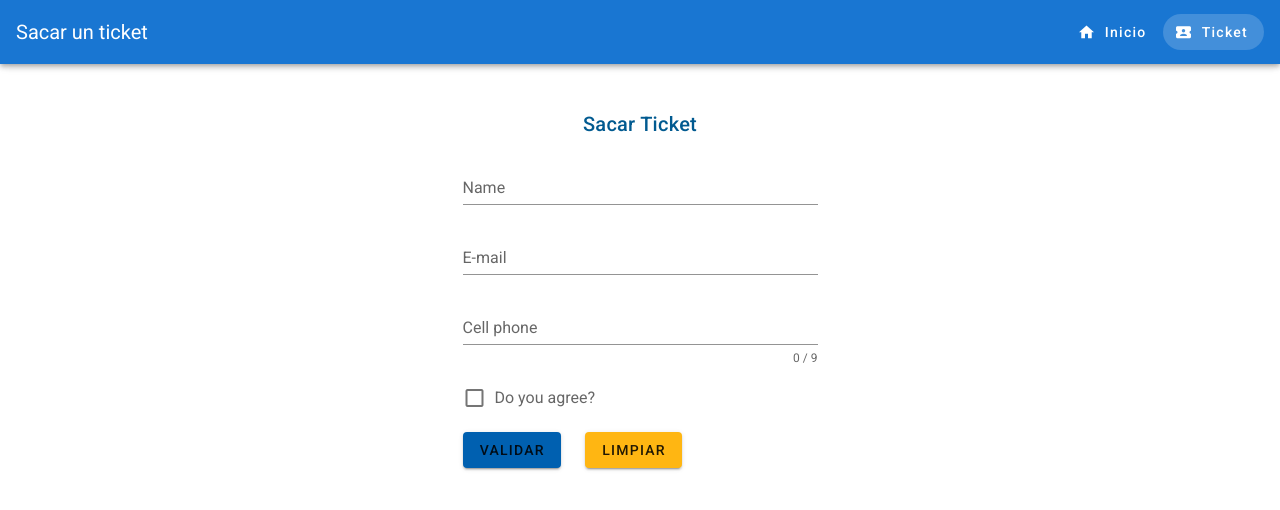
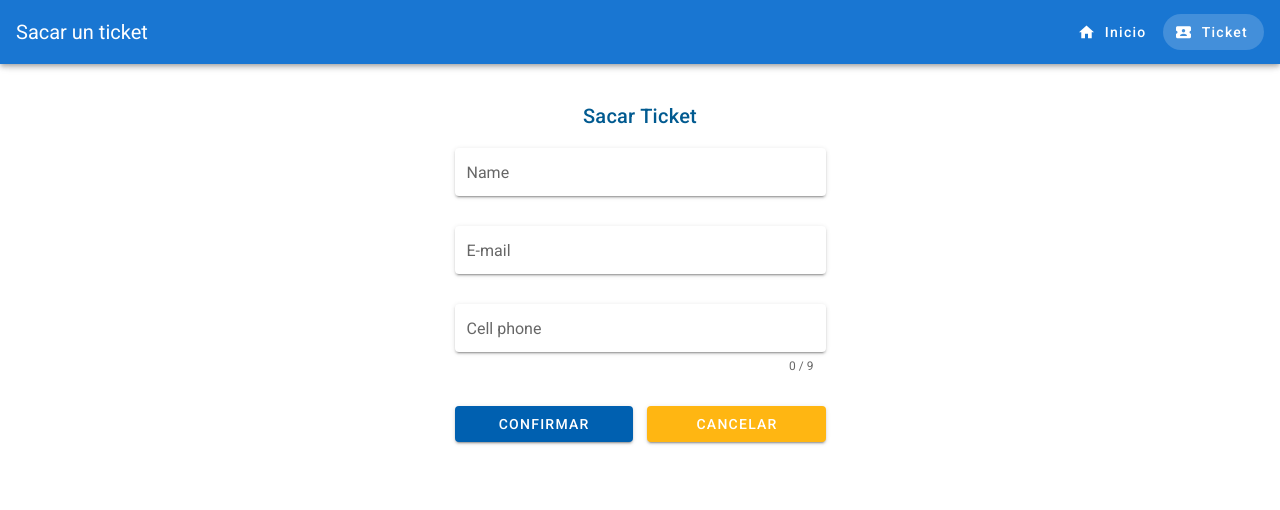
Before and after one commit to JavCho23/colasvirtuales, a Vue app: page /ticket in a window 1280 px wide. Shown: the top 510 px of the page. Built offline with nearby package versions, Linux system fonts and the light colour scheme.

Commit message:
refactorizando

```diff
--- a/src/components/RegTicket.vue
+++ b/src/components/RegTicket.vue
@@ -1,73 +1,68 @@
 <template>
-  <v-form
-    :class="isMobile ? 'pa-6' : 'pa-4'"
-    :flat="isMobile ? true : false"
-    ref="form"
-    v-model="valid"
-    lazy-validation
-  >
+  <v-card flat class="pa-2">
     <v-card-title class="text d-flex justify-center" v-text="title" />
+    <v-card-text class="px-0 pb-6">
       <v-text-field
+      solo
+        v-model="name"
+        label="Name"
         color="#015a90"
-      v-model="name"
-      :rules="nameRules"
-      label="Name"
-      required
+        :rules="[rules.required]"
       ></v-text-field>
 
       <v-text-field
+      solo
         color="#015a90"
         v-model="email"
-      :rules="emailRules"
+        :rules="[rules.required, rules.email]"
         label="E-mail"
-      required
       ></v-text-field>
 
       <v-text-field
+      solo
+        v-model="number"
+        label="Cell phone"
         color="#015a90"
-      v-model="number"
-      :counter="9"
-      :rules="numberRules"
-      label="Cell phone"
-      required
+        :rules="[rules.required, rules.counter]"
+        counter
+        maxlength="9"
       ></v-text-field>
+    </v-card-text>
 
-    <v-checkbox
-      color="#015a90"
-      v-model="checkbox"
-      :rules="checkRules"
-      label="Do you agree?"
-      required
-    ></v-checkbox>
-
-    <v-btn :disabled="!valid" class="mr-6" @click="validate" color="#0060b0">
-      Validar
+    <v-card-actions class="pa-0">
+      <v-btn color="#0060b0" width="48%" dark>
+        Confirmar
       </v-btn>
-
-    <v-btn class="mr-6" @click="reset" color="#ffb612">
-      Limpiar
+      <v-spacer></v-spacer>
+      <v-btn color="#ffb612" width="48%" dark>
+        Cancelar
       </v-btn>
-  </v-form>
+    </v-card-actions>
+  </v-card>
 </template>
 
 <script>
 export default {
   data() {
     return {
+      title: "Sacar Ticket",
+
+      name: "",
+      email: "",
+      number: "",
+
       show: false,
-      title: "Sacar Ticket",
+      checkbox: false,
       valid: true,
-      email: "",
-      emailRules: [
-        (v) => !!v || "E-mail es requerido",
-        (v) => /.+@.+\..+/.test(v) || "E-mail no es válido",
-      ],
-      number: "",
-      numberRules: [
-        (v) => !!v || "El número es requerido",
-        (v) => (v && v.length == 9) || "Número incorrecto",
-      ],
-      checkbox: false,
+
+      rules: {
+        required: (value) => !!value || "Required.",
+        counter: (value) => value.length <= 9 || "9 números",
+        email: (value) => {
+          const pattern = /^(([^<>()[\]\\.,;:\s@"]+(\.[^<>()[\]\\.,;:\s@"]+)*)|(".+"))@((\[[0-9]{1,3}\.[0-9]{1,3}\.[0-9]{1,3}\.[0-9]{1,3}])|(([a-zA-Z\-0-9]+\.)+[a-zA-Z]{2,}))$/;
+          return pattern.test(value) || "Invalid e-mail.";
+        },
+      },
     };
   },
 
@@ -77,14 +72,7 @@ export default {
     },
   },
 
-  methods: {
-    validate() {
-      this.$refs.form.validate();
-    },
-    reset() {
-      this.$refs.form.reset();
-    },
-  },
+  methods: {},
 };
 </script>
 
```
Also changed, not shown: src/views/Ticket.vue (indentation only). Lines whose indentation alone changed are shown as unchanged.
